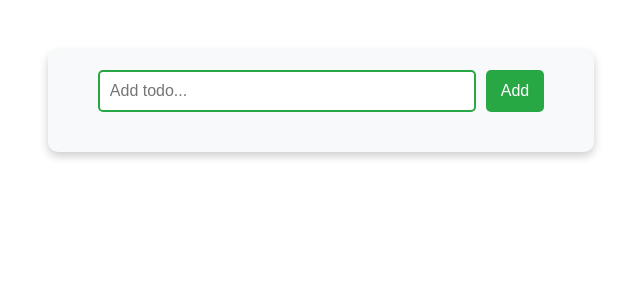
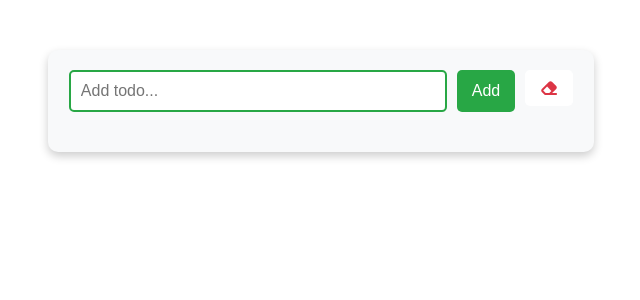
Before and after one commit to vikarnjha/React-Todo-App, a React (Vite) app in the folder react-todo-app/: page / in a window 1280 px wide. Shown: the top 300 px of the page, without its empty margins (319-959 px from the left). Built offline with nearby package versions, Linux system fonts and the light colour scheme.

Commit message:
Added a delete all button

```diff
--- a/react-todo-app/src/App.css
+++ b/react-todo-app/src/App.css
@@ -100,3 +100,17 @@
   gap: 15px; /* Space between icons */
   margin-left: auto; /* Pushes icons to the right */
 }
+.deleteAll {
+  background-color: #fff;
+  color: #dc3545;
+  border: none;
+  padding: 10px 15px;
+  border-radius: 5px;
+  cursor: pointer;
+  font-size: 16px;
+  transition: 0.3s;
+}
+.deleteAll:hover {
+  background-color: #f8f9fa;
+  color: #c82333;
+}
--- a/react-todo-app/src/components/Todos.jsx
+++ b/react-todo-app/src/components/Todos.jsx
@@ -1,6 +1,6 @@
 import React, { useState } from "react";
 import { FontAwesomeIcon } from "@fortawesome/react-fontawesome";
-import { faTrash, faPenToSquare } from "@fortawesome/free-solid-svg-icons";
+import { faTrash, faPenToSquare, faEraser } from "@fortawesome/free-solid-svg-icons";
 
 const Todos = () => {
   const [input, setInput] = useState("");
@@ -22,6 +22,9 @@ const Todos = () => {
   };
   const deleteTodo = (index) => {
     setTodos(todos.filter((e, i) => i !== index));
+  };
+  const deleteAll = () => {
+    setTodos([]);
   };
   const updateTodo = (index) => {
     let updatedTodo = prompt("Update the Todo", todos[index]);
@@ -52,6 +55,9 @@ const Todos = () => {
           }}
         />
         <button onClick={getInputData}>Add</button>
+        <FontAwesomeIcon className="deleteAll" onClick={deleteAll} icon={faEraser}
+        title="Delete all items"
+        />
       </div>
       {todos.map((todo, index) => (
         <div key={index} className="todo">
```
